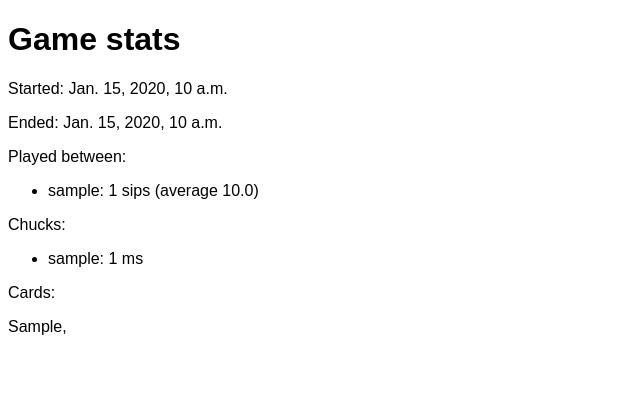
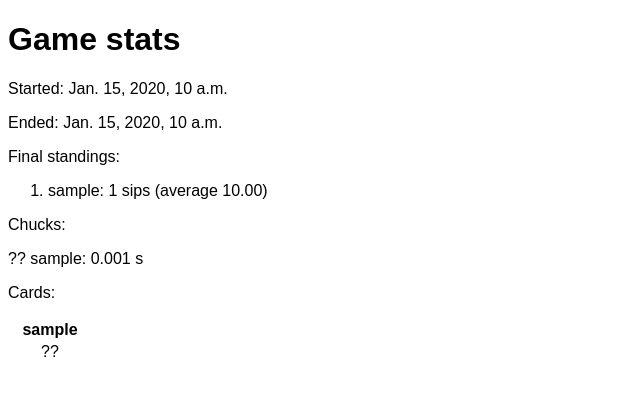
Before and after one commit to Mortal/academy-bdd, a Django app: page /game/1/ in a window 1280 px wide. Shown: the top 396 px of the page, without its empty margins (0-640 px from the left). Run offline with Django 3.2, Linux system fonts and the light colour scheme; tables that the repository leaves empty hold one stand-in row (values such as "Sample post").

Commit message:
Redesign academy/game.html

```diff
--- a/academy/templates/academy/game.html
+++ b/academy/templates/academy/game.html
@@ -1,3 +1,4 @@
+{% load academy %}
 <!DOCTYPE html>
 <html>
 <head>
@@ -6,33 +7,52 @@
 body {
     font-family: sans-serif;
 }
+.suit_hearts, .suit_diams {
+    color: #f33;
+}
+.number_A {
+    font-weight: bold;
+    color: blue;
+}
 </style>
 </head>
 <body>
 <h1>Game stats</h1>
 <p>Started: {{ game.start_time }}</p>
 <p>Ended: {{ game.end_time }}</p>
-<p>Played between:</p>
-<ul>
-    {% for participant in participants %}
+<p>Final standings:</p>
+<ol>
+    {% for participant in standings %}
     <li>
         {{ participant.player }}:
         {{ participant.sips }} sips
-        (average {{ participant.average }})
+        (average {{ participant.average|floatformat:2 }})
     </li>
     {% endfor %}
-</ul>
+</ol>
 <p>Chucks:</p>
-<ul>
-    {% for chuck in chucks %}
-    <li>{{ chuck.participant.player }}: {{ chuck.time }} ms</li>
+{% for chuck in chucks %}
+<div>{{ chuck.card | card_html }} {{ chuck.participant.player }}: {{ chuck.seconds | floatformat:3 }} s</div>
+{% endfor %}
+<p>Cards:</p>
+<table style="text-align: center">
+    <col span="{{ playercount }}" width="80" />
+<thead>
+<tr>
+    {% for player in players %}
+    <th>{{ player }}</th>
     {% endfor %}
-</ul>
-<p>Cards:</p>
-<p>
-{% for card in cards %}
-{{ card }},
+</tr>
+</thead>
+<tbody>
+{% for round in cardrounds %}
+<tr>
+    {% for card in round %}
+    <td>{{ card | card_html }}</td>
+    {% endfor %}
+</tr>
 {% endfor %}
-</p>
+</tbody>
+</table>
 </body>
 </html>
--- /dev/null
+++ b/academy/templatetags/academy.py
@@ -0,0 +1,19 @@
+from django import template
+from django.template.defaultfilters import stringfilter
+from django.utils.safestring import mark_safe
+
+register = template.Library()
+
+@register.filter
+@stringfilter
+def card_html(value):
+    suits = dict(zip('SHCD', 'spades hearts clubs diams'.split()))
+    numbers = dict(zip('23456789JQKA', '23456789JQKA'))
+    numbers['T'] = '10'
+    try:
+        html = ('<span class="suit suit_{suit}">&{suit};</span>'
+                '<span class="number number_{number}">{number}</span>'
+                .format(suit=suits[value[0]], number=numbers[value[1]]))
+    except (KeyError, IndexError):
+        html = '??'
+    return mark_safe(html)
--- a/academy/views.py
+++ b/academy/views.py
@@ -124,13 +124,20 @@ class GameView(V.TemplateView):
     def get_context_data(self, **kwargs):
         data = super(GameView, self).get_context_data(**kwargs)
         game = self.get_game()
-        participants = list(game.participant_set.all())
+        participants = game.participant_set.all()
+        standings = participants.order_by('-sips')
         players = [p.player for p in participants]
         chucks = list(models.Chuck.objects.filter(participant__game=game))
+        for chuck in chucks:
+            chuck.seconds = chuck.time / 1000
+        cards = game.cards.split(',')
         data['game'] = game
         data['cards'] = game.cards.split(',')
-        data['participants'] = participants
+        data['cardrounds'] = [cards[i:i+len(players)]
+                for i in range(0, len(cards), len(players))]
+        data['standings'] = standings
         data['players'] = players
+        data['playercount'] = len(players)
         data['chucks'] = chucks
 
         return data
```
Also changed, not shown: academy/templatetags/__init__.py (added).
